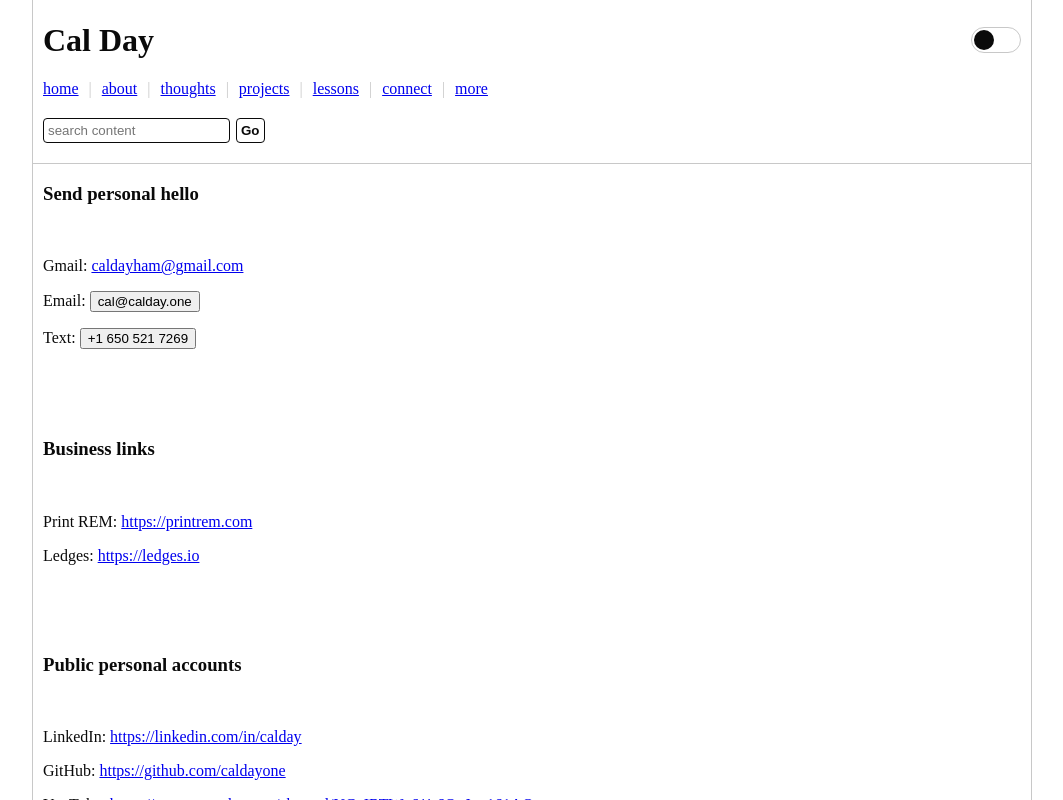
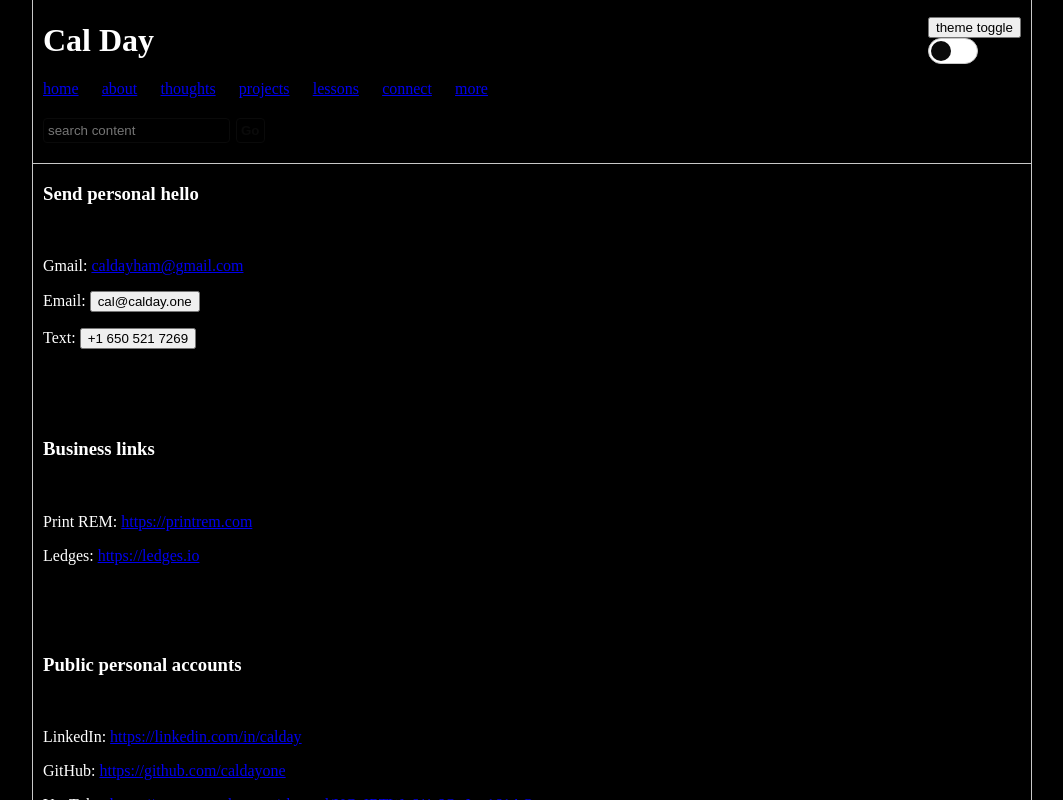
Before and after one commit to caldayham/calday.one, a React (Create React App) app: page /connect in a window 1280 px wide. Shown: the top 800 px of the page, without its empty margins (108-1171 px from the left). Built offline with nearby package versions, Linux system fonts and the light colour scheme.

Commit message:
completed simple react and styled-components theme changer, will perfect tomorow

```diff
--- a/public/index.css
+++ b/public/index.css
@@ -26,7 +26,6 @@ html[data-theme='dark'] {
 }
 
 .body {
-    background-color: var(--bg);
     display: flex;
     align-items: center;
     margin: 0px;
@@ -34,8 +33,6 @@ html[data-theme='dark'] {
     display: flex;
     justify-content: center;
     transition: all 0.2s ease;
-
-    color: var(--text);
 }
 
 .root {
--- a/src/App.js
+++ b/src/App.js
@@ -1,4 +1,4 @@
-import { Fragment } from "react";
+import { Fragment, useState } from "react";
 import { Route, BrowserRouter as Router, Routes } from "react-router-dom";
 import Footer from "./components/Footer.jsx";
 import Header from "./components/Header/Header.jsx";
@@ -12,14 +12,23 @@ import LessonsPage from "./pages/LessonsPage.jsx";
 import ProjectsPage from "./pages/ProjectsPage.jsx";
 import MorePage from "./pages/MorePage.jsx";
 
+import { ThemeProvider } from "styled-components";
+import { lightTheme, darkTheme, GlobalStyles } from "./elements/themes";
+
 const App = () => {
+
+  const [theme, setTheme] = useState('dark');
+
   return (
+    <ThemeProvider theme={theme === 'light' ? lightTheme : darkTheme}>
+      <GlobalStyles />
+
       <Router>
 
-      <Header/>
+        <Header setTheme={setTheme} theme={theme}/>
 
         <Fragment>
-        <ScrollToTop/>
+          <ScrollToTop />
           <Routes>
             <Route exact path="/" element={<HomePage />} />
             <Route exact path="/home" element={<HomePage />} />
@@ -32,9 +41,10 @@ const App = () => {
           </Routes>
         </Fragment>
 
-      <Footer/>
+        <Footer />
 
       </Router>
+    </ThemeProvider>
   );
 }
 
--- a/src/components/header/Header.jsx
+++ b/src/components/header/Header.jsx
@@ -2,15 +2,22 @@ import React from 'react'
 import { Link } from 'react-router-dom';
 import { Ball, Checkbox, HeaderTopLine, HeaderWrapper, Label, Nav, SearchButton, SearchInput, SearchWrapper } from './headerStyles.js';
 
-const Header = () => {
-  return (
-    <HeaderWrapper>
+const Header = (theme) => {
+    console.log(theme);
+
+    const themeToggler = () => {
+        theme.theme === 'light' ? theme.setTheme('dark') : theme.setTheme('light');
+    };
+
+    return (
+        <HeaderWrapper>
             <HeaderTopLine>
                 <h1>Cal Day</h1>
                 <div>
-                    <Checkbox type="checkbox" id="checkbox"/>
+                    <Checkbox type="checkbox" id="checkbox" />
+                    <button onClick={() => themeToggler()}>theme toggle</button>
                     <Label htmlFor="checkbox">
-                        <Ball/>
+                        <Ball />
                     </Label>
                 </div>
             </HeaderTopLine>
@@ -30,11 +37,11 @@ const Header = () => {
                 <Link to='/more'>more</Link>
             </Nav>
             <SearchWrapper>
-                <SearchInput placeholder="search content"/>
+                <SearchInput placeholder="search content" />
                 <SearchButton>Go</SearchButton>
             </SearchWrapper>
         </HeaderWrapper>
-  )
+    )
 }
 
 export default Header
--- a/src/components/header/headerStyles.js
+++ b/src/components/header/headerStyles.js
@@ -7,6 +7,7 @@ const HeaderWrapper = styled.div`
     padding-left: 10px;
 `;
 const HeaderTopLine = styled.div`
+    color: ${props => props.theme.text};
     display: flex;
     justify-content: space-between;
     height: 80px;
@@ -43,7 +44,6 @@ const Nav = styled.nav`
     display: flex;
     gap: 10px;
     flex-wrap: wrap;
-    color: var(--lines);
 `;
 const SearchWrapper = styled.div`
     margin-top: 20px;
--- a/src/elements/containers.jsx
+++ b/src/elements/containers.jsx
@@ -7,6 +7,8 @@ const BodyContainer = styled.div`
 const ContentWrapper = styled.div`
     padding: 0px 10px;
     min-height: calc(100vh);
+    background-color: ${props => props.theme.bg};
+    color: ${props => props.theme.text};
 `;
 
 const ImgDeck = styled.div`
--- /dev/null
+++ b/src/elements/themes.js
@@ -0,0 +1,35 @@
+import { createGlobalStyle } from "styled-components";
+
+export const lightTheme = {
+    text: 'black',
+    bg: 'white',
+    lines: 'gray',
+    links: 'blue',
+};
+
+export const darkTheme = {
+    text: 'white',
+    bg: 'black',
+    lines: 'gray',
+    links: 'orange',
+};
+
+export const GlobalStyles = createGlobalStyle`
+
+    body {
+        background-color: ${props => props.theme.bg};
+    }
+
+    div {
+        background-color: ${props => props.theme.bg};
+        color: ${props => props.theme.color};
+    }
+
+    link {
+        color: ${props => props.theme.link};
+    }
+
+    h1 {
+        color: ${props => props.theme.link};
+    }
+`;
```
Lines whose indentation alone changed are shown as unchanged.
